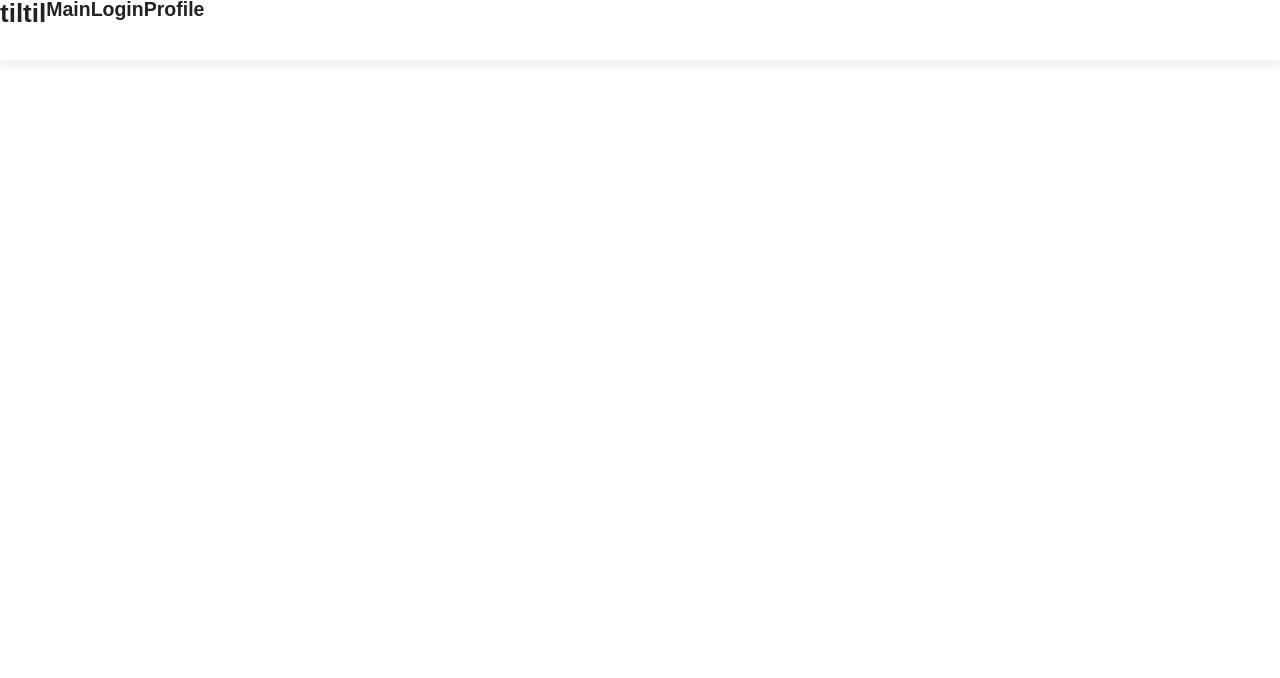
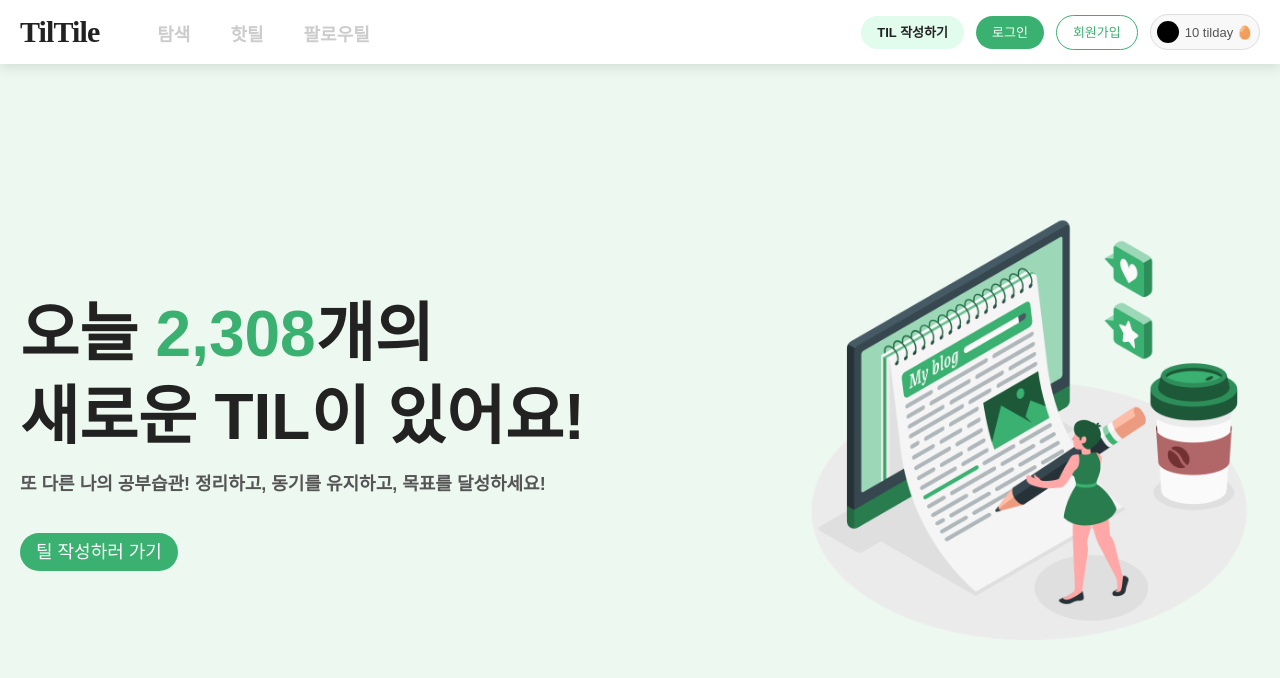
Before and after one commit to codestates-seb/seb43_main_024, a React (Create React App) app in the folder client/: page / in a window 1280 px wide. Shown: the top 678 px of the page. Built offline with nearby package versions, Linux system fonts and the light colour scheme.

Commit message:
헤더와 메인스타일 작업/레이아웃 보강

```diff
--- a/client/src/App.js
+++ b/client/src/App.js
@@ -1,6 +1,8 @@
 import './default/style.css';
 import { BrowserRouter as Router, Routes, Route } from 'react-router-dom';
 import Header from './pages/Header';
+import { Wrapper } from './default/styled';
+import Main from './pages/Main';
 // login 컴포넌트
 import Login from './pages/login/Login';
 // profile 컴포넌트
@@ -13,7 +15,7 @@ function App() {
   return (
     <Router>
       <Header />
-      <div>
+      <Wrapper>
         <Routes>
           <Route path="/" element={<Main />} />
           <Route path="/login" element={<Login />} />
@@ -23,13 +25,9 @@ function App() {
             <Route path="mytil" element={<MyTIL />} />
           </Route>
         </Routes>
-      </div>
+      </Wrapper>
     </Router>
   );
 }
 
-function Main() {
-  return <h2>Main</h2>;
-}
-
 export default App;
--- a/client/src/default/style.css
+++ b/client/src/default/style.css
@@ -23,7 +23,7 @@ h1, h2, h3, h4, h5, h6, p, b {
 	padding: 0;
 	border: 0;
 }
-a {text-decoration: none; outline: none; color: inherit;}
+a {text-decoration: none; outline: none; color: inherit;cursor: pointer;}
 a:hover, a:active {text-decoration: none; color: inherit;}
 
 
@@ -41,6 +41,7 @@ button {
 
 /* ! my-style */
 @import url('https://fonts.googleapis.com/css2?family=Nanum+Gothic:wght@400;700;800&display=swap');
+@import url('https://fonts.googleapis.com/css2?family=Poppins:wght@700&display=swap');
 
 :root {
     --brand-color: #3AB170;
--- a/client/src/default/styled.js
+++ b/client/src/default/styled.js
@@ -1,37 +1,70 @@
-import styled from 'styled-components';
+import styled, { css, keyframes } from 'styled-components';
+import { NavLink } from 'react-router-dom';
 
 export const Wrapper = styled.div`
   width: 100%;
   height: 100%;
   box-sizing: border-box;
+  padding-top: 64px;
 `;
 
 export const InnerWrapper = styled.div`
-  width: 1320px; /* 기본 컨텐츠영역 크기 */
-  height: 100%;
-  box-sizing: border-box;
-  margin: 0 auto;
+  /* 기본 스타일 */
+  ${(props) =>
+    !props.flex &&
+    css`
+      width: 1240px; /* 기본 컨텐츠영역 크기 */
+      height: 100%;
+      box-sizing: border-box;
+      margin: 0 auto;
+    `}
+  /* 헤더의 경우 */
+  ${(props) =>
+    props.flex &&
+    css`
+      width: 1240px;
+      height: 100%;
+      box-sizing: border-box;
+      margin: 0 auto;
+      display: flex;
+      justify-content: space-between;
+      align-items: center;
+    `}
 `;
 
-export const FilledBtns = styled.button`
-  padding: 8px 16px;
+const defaultBtnStyles = css`
+  padding: 10px 16px;
+  border-radius: 50px;
+  transition: all 0.125s ease-in 0s;
+`;
+
+const FilledBtnsStyle = css`
+  ${defaultBtnStyles};
   background-color: var(--brand-color);
   color: white;
-  border-radius: 50px;
   &:hover {
     background-color: var(--color-darkgreen);
     color: var(--color-lightgreen);
   }
 `;
 
-export const OutlineBtns = styled.button`
-  padding: 8px 16px;
+const OutlineBtnsStyle = css`
+  ${defaultBtnStyles};
   color: var(--brand-color);
-  border-radius: 50px;
   border: 1px solid var(--brand-color);
+  background-color: white;
   &:hover {
     background-color: var(--light-background-color);
+    color: var(--brand-color);
   }
+`;
+
+export const FilledBtns = styled.button`
+  ${FilledBtnsStyle};
+`;
+
+export const OutlineBtns = styled.button`
+  ${OutlineBtnsStyle};
 `;
 
 export const Tags = styled.span`
@@ -55,18 +88,179 @@ export const TextInput = styled.textarea`
 export const TapMenu = styled.button`
   padding: 10px 10px 20px 10px;
   margin-right: 20px;
-  font-family: 'NanumGothic';
+  /* font-family: 'NanumGothic'; */
   font-style: normal;
   font-weight: 700;
   color: #cccccc;
   font-size: 18px;
   border: none;
+  box-sizing: border-box;
+  position: relative;
 
+  &::after {
+    content: '';
+    position: absolute;
+    bottom: 0px;
+    left: 0;
+    width: 100%;
+    height: 3px;
+    background: #222;
+    transform: scaleX(0);
+    transition: transform 0.2s ease-in-out;
+  }
   &:active,
   &:focus {
     color: #222222;
-    border-bottom: 3px solid #222222;
+  }
+  &:active::after,
+  &:focus::after {
+    color: #222222;
+    transform: scaleX(1);
   }
 `;
 
 export const FollowListComponent = styled.li``;
+
+/* Main style */
+export const MainWrapper = styled.div`
+  width: 100%;
+  height: calc(100vh - 64px);
+  box-sizing: border-box;
+  background: #edf8f1;
+`;
+
+const FloatingAnimation = keyframes`
+  0% {
+    transform: translateY(0);
+  }
+  50% {
+    transform: translateY(-10px);
+  }
+  100% {
+    transform: translateY(0);
+  }
+`;
+
+export const FlexContainer = styled.div`
+  height: 100%;
+  display: flex;
+  justify-content: space-between;
+  align-items: center;
+
+  & h1 {
+    font-size: 64px;
+    font-weight: 800;
+    line-height: 1.3;
+  }
+  & h1 span {
+    color: var(--brand-color);
+  }
+  & p {
+    font-size: 18px;
+    font-weight: bold;
+  }
+  & a {
+    font-size: 18px;
+    display: inline-block;
+    margin-top: 40px;
+  }
+  & img {
+    width: 460px;
+    height: 460px;
+    animation: ${FloatingAnimation} 2s ease-in-out infinite;
+  }
+`;
+
+export const PostLink = styled(NavLink)`
+  ${FilledBtnsStyle}
+`;
+
+/* Header style */
+export const HeaderWrapper = styled.div`
+  display: flex;
+  position: fixed;
+  top: 0;
+  width: 100%;
+  height: 64px;
+  box-sizing: border-box;
+  background: white;
+  box-shadow: 0px 4px 12px rgba(0, 0, 0, 0.1);
+  z-index: 2;
+`;
+
+export const TextLogo = styled.div`
+  font-family: 'Poppins';
+  font-weight: 700;
+  font-size: 30px;
+  line-height: 106.5%;
+  letter-spacing: -0.03em;
+  color: #222;
+  transition: all 0.125s ease-in 0s;
+
+  &:hover {
+    color: var(--brand-color);
+  }
+`;
+
+export const BtnGroup = styled.div`
+  display: flex;
+  align-items: center;
+  justify-content: flex-end;
+  gap: 12px;
+`;
+
+export const HeaderLink = styled(NavLink)`
+  ${FilledBtnsStyle}; /* 참조할 스타일을 불러옵니다. */
+
+  ${(props) =>
+    props.outline &&
+    css`
+      ${OutlineBtnsStyle};
+    `}
+  ${(props) =>
+    props.userInfo &&
+    css`
+      display: flex;
+      align-items: center;
+      background: #f8f8f8;
+      border: 1px solid #dedede;
+      color: #555;
+      padding: 6px;
+      gap: 6px;
+      &:hover {
+        background: #f8f8f8;
+        border: 1px solid #dedede;
+        color: #555;
+      }
+    `}
+    ${(props) =>
+    props.light &&
+    css`
+      ${defaultBtnStyles};
+      background: #e1fbec;
+      color: #222;
+      font-weight: bold;
+      &:hover {
+        background: var(--brand-color);
+        color: white;
+      }
+    `}
+`;
+
+export const UserPic = styled.div`
+  width: 22px;
+  height: 22px;
+  border-radius: 100px;
+  background: black;
+`;
+
+export const TopNav = styled.div`
+  position: relative;
+  top: 6px;
+`;
+
+export const NavLogo = styled.div`
+  display: flex;
+  align-items: center;
+  gap: 48px;
+`;
--- a/client/src/pages/Header.js
+++ b/client/src/pages/Header.js
@@ -1,26 +1,52 @@
-import { Link } from 'react-router-dom';
+import { NavLink, Link } from 'react-router-dom';
+import {
+  HeaderWrapper,
+  InnerWrapper,
+  TextLogo,
+  BtnGroup,
+  HeaderLink,
+  UserPic,
+  TapMenu,
+  TopNav,
+  NavLogo,
+} from '../default/styled';
 
-import styled from 'styled-components';
-
-const HeaderWrapper = styled.div`
-  display: flex;
-  position: fixed;
-  width: 100%;
-  height: 60px;
-  box-sizing: border-box;
-  background: white;
-  box-shadow: 0px 4px 12px rgba(0, 0, 0, 0.1);
-  z-index: 2;
-`;
 function Header() {
   return (
     <HeaderWrapper>
-      <h1>tiltil</h1>
-      <h2>
-        <Link to="/">Main</Link>
-        <Link to="/login">Login</Link>
-        <Link to="/profile">Profile</Link>
-      </h2>
+      <InnerWrapper flex>
+        <NavLogo>
+          <Link to="/">
+            <TextLogo>TilTile</TextLogo>
+          </Link>
+
+          <TopNav>
+            <NavLink to="/">
+              <TapMenu>탐색</TapMenu>
+            </NavLink>
+            <NavLink to="/">
+              <TapMenu>핫틸</TapMenu>
+            </NavLink>
+            <NavLink to="/">
+              <TapMenu>팔로우틸</TapMenu>
+            </NavLink>
+          </TopNav>
+        </NavLogo>
+
+        <BtnGroup>
+          <HeaderLink to="/" light>
+            TIL 작성하기
+          </HeaderLink>
+          <HeaderLink to="/login">로그인</HeaderLink>
+          <HeaderLink to="/login" outline>
+            회원가입
+          </HeaderLink>
+          <HeaderLink to="/profile" userInfo>
+            <UserPic></UserPic>
+            <span>10 tilday 🥚</span>
+          </HeaderLink>
+        </BtnGroup>
+      </InnerWrapper>
     </HeaderWrapper>
   );
 }
--- /dev/null
+++ b/client/src/pages/Main.js
@@ -0,0 +1,38 @@
+import {
+  MainWrapper,
+  InnerWrapper,
+  FlexContainer,
+  PostLink,
+} from '../default/styled';
+import MainImg from '../default/MainImg.png';
+
+function Main() {
+  const todayTil = `2,308`;
+
+  return (
+    <MainWrapper>
+      <InnerWrapper>
+        <FlexContainer>
+          <div>
+            <h1>
+              오늘 <span>{todayTil}</span>개의
+              <br />
+              새로운 TIL이 있어요!
+            </h1>
+            <p>
+              또 다른 나의 공부습관! 정리하고, 동기를 유지하고, 목표를
+              달성하세요!
+            </p>
+            <PostLink to="/">틸 작성하러 가기</PostLink>
+          </div>
+
+          <div>
+            <img src={MainImg} alt="mainimg" />
+          </div>
+        </FlexContainer>
+      </InnerWrapper>
+    </MainWrapper>
+  );
+}
+
+export default Main;
```
Also changed, not shown: client/src/default/MainImg.png (added).
